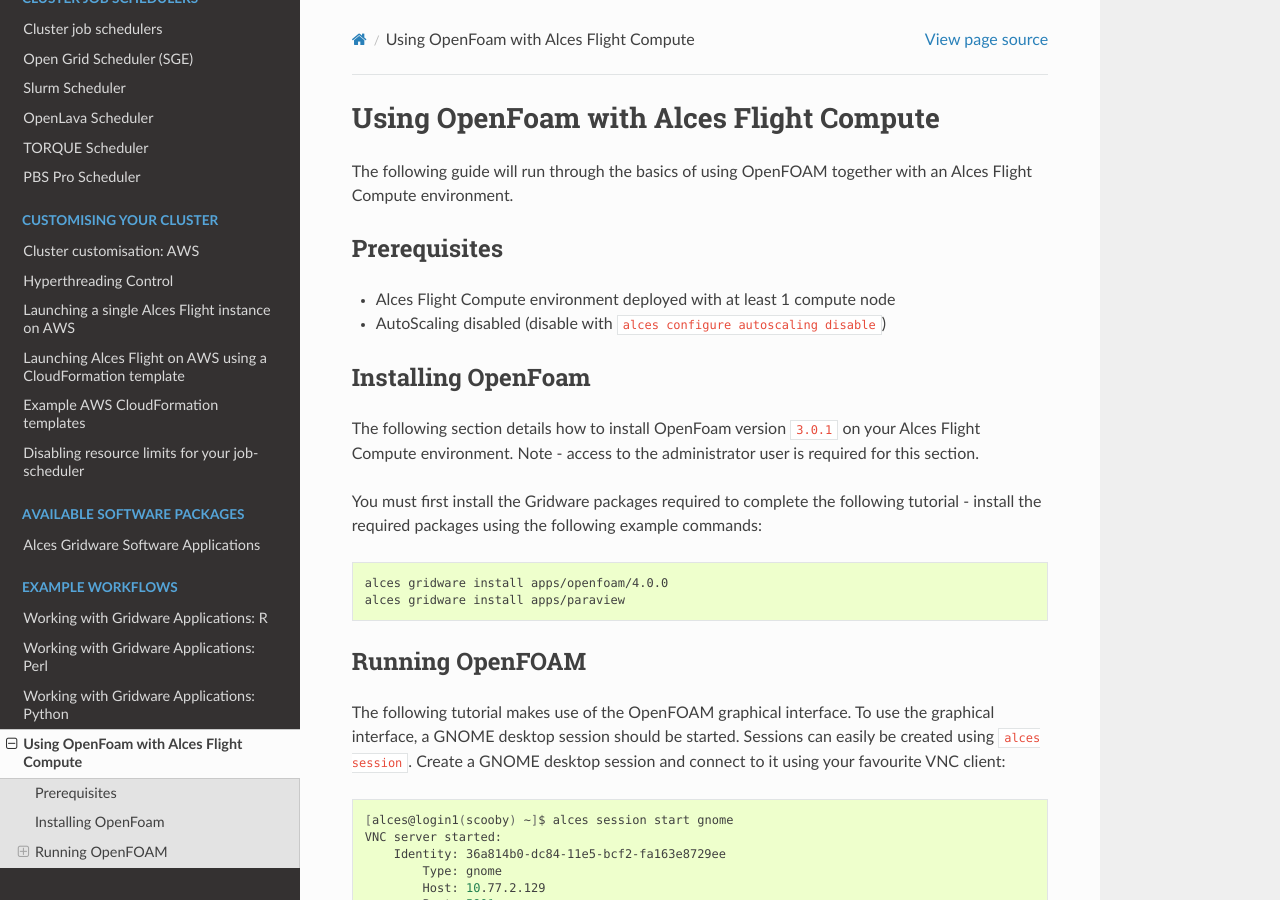
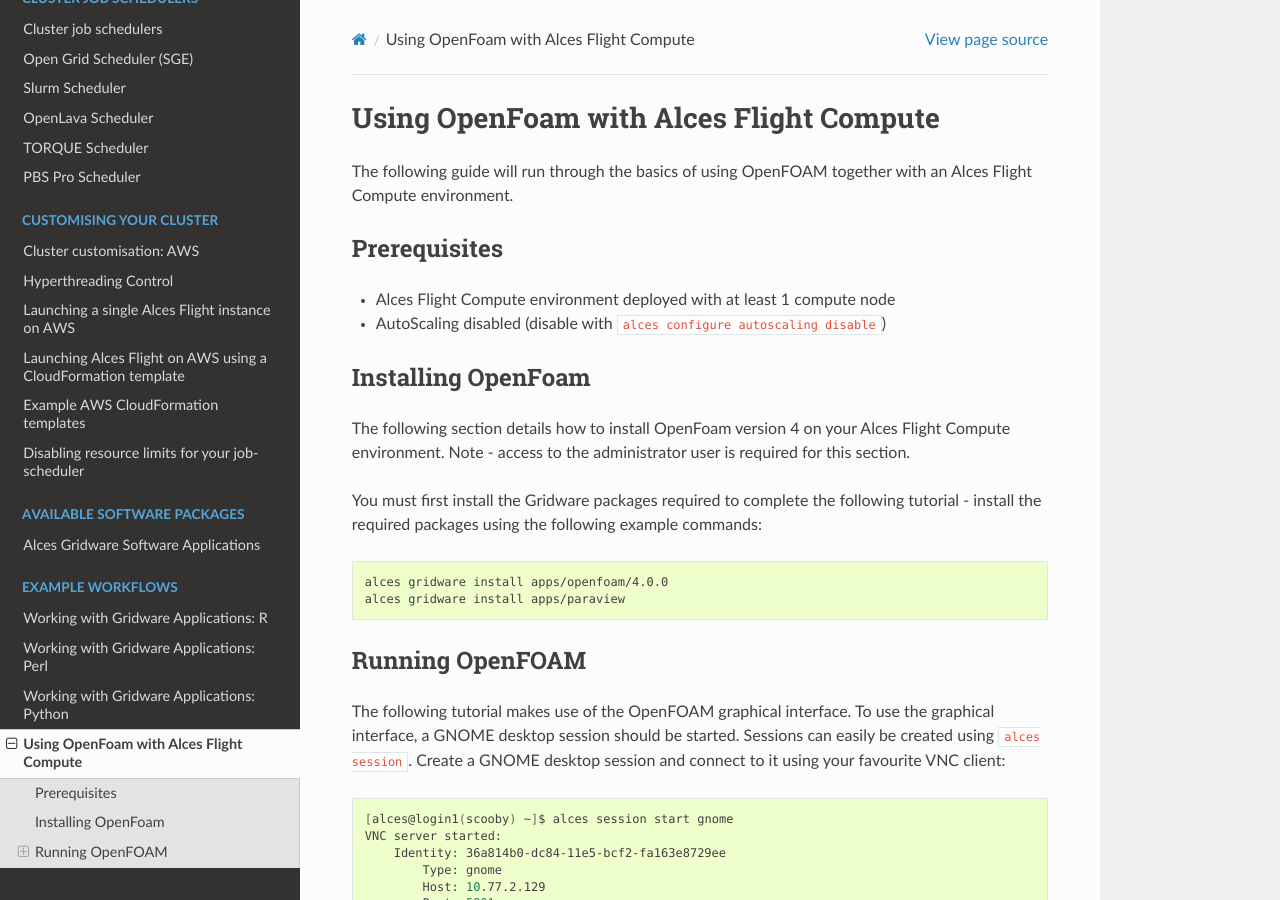
Before and after one commit to alces-software/flight-appliance-docs, a Sphinx documentation site: the page built from docs/source/getting-started/environment-usage/using-openfoam-with-alces-flight-compute.rst, in a window 1280 px wide and 900 px high. Built offline with Sphinx 7.4.7 and the Read the Docs theme 2.0.0, drawn with Linux system fonts in a browser that asks for light colours.

Commit message:
Fixed my typo

```diff
--- a/docs/source/getting-started/environment-usage/using-openfoam-with-alces-flight-compute.rst
+++ b/docs/source/getting-started/environment-usage/using-openfoam-with-alces-flight-compute.rst
@@ -14,7 +14,7 @@
 Installing OpenFoam
 -------------------
 
-The following section details how to install OpenFoam version ``3.0.1`` on your Alces Flight Compute environment. Note - access to the administrator user is required for this section.
+The following section details how to install OpenFoam version 4 on your Alces Flight Compute environment. Note - access to the administrator user is required for this section.
 
 You must first install the Gridware packages required to complete the following tutorial - install the required packages using the following example commands:
 
```
